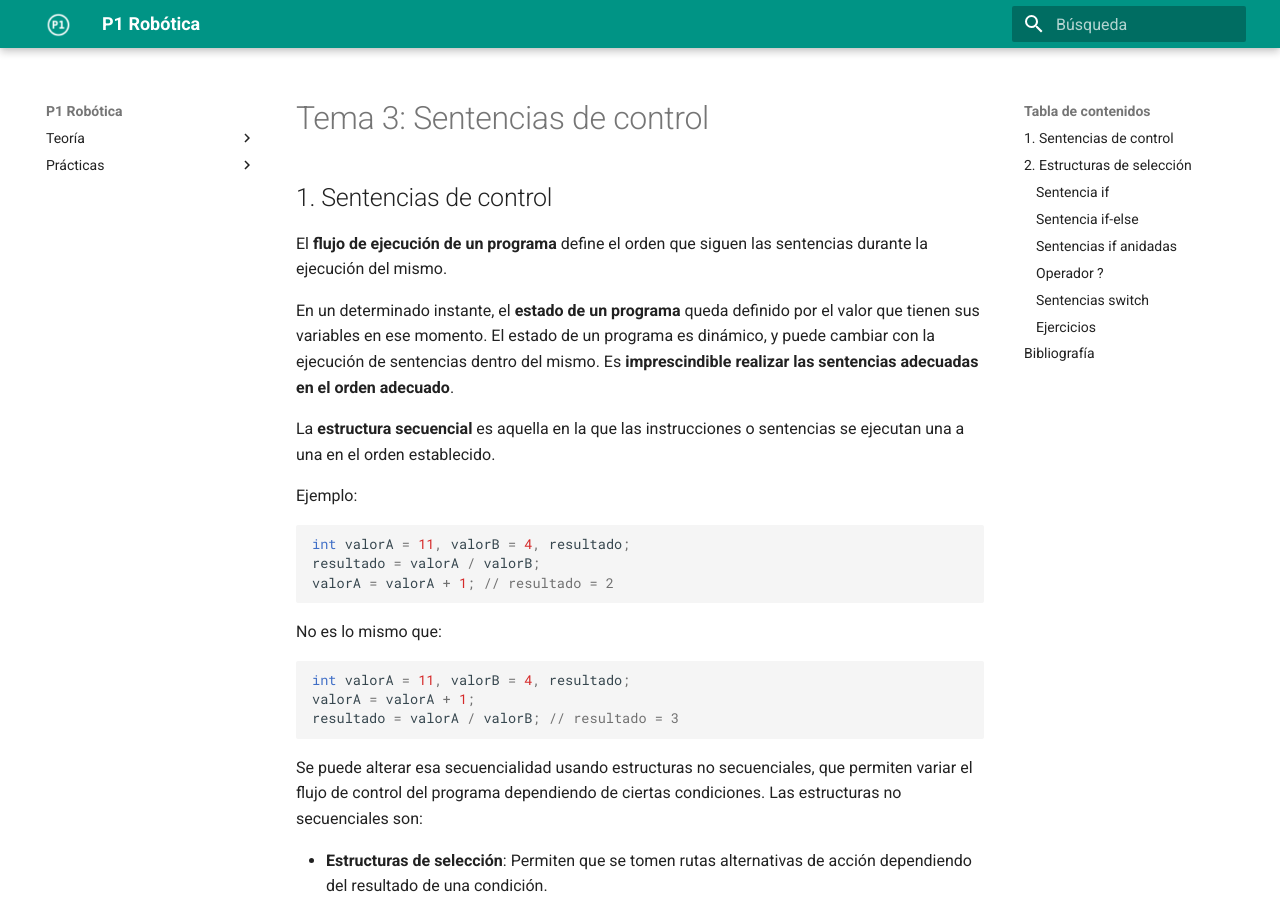
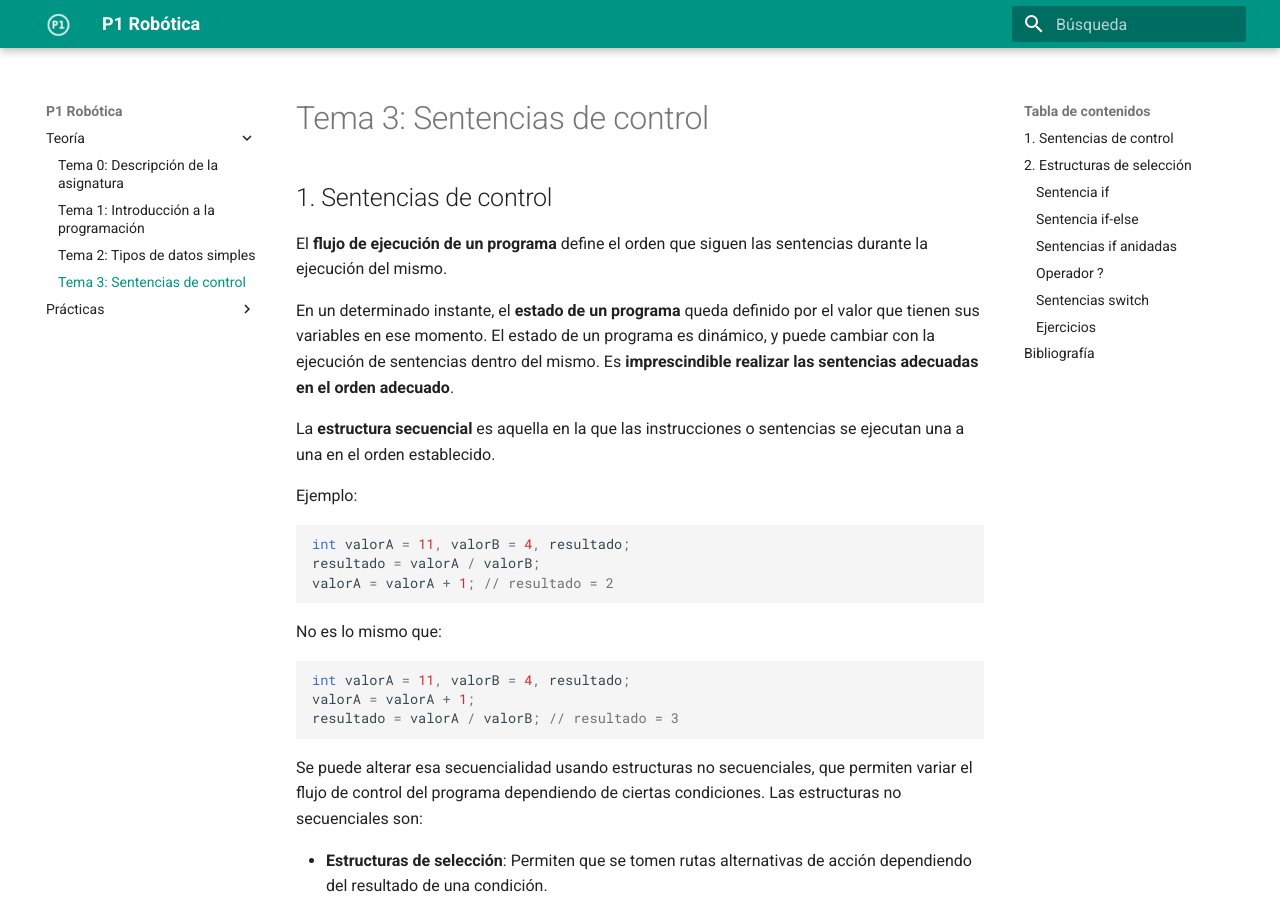
Before and after one commit to cpomares/p1-robotica, an MkDocs documentation site: the page built from docs/Teoria/tema03-sentencias-de-control/tema03-sentencias-de-control.md, in a window 1280 px wide and 900 px high. Built offline with MkDocs 1.6.1 and Material for MkDocs 9.7.7, drawn with Linux system fonts in a browser that asks for light colours.

Commit message:
subido tema 3 parte 1

```diff
--- a/mkdocs.yml
+++ b/mkdocs.yml
@@ -6,6 +6,7 @@ nav:
    - 'Tema 0: Descripción de la asignatura': 'Teoria/tema00-descripcion-asignatura/tema00-descripcion-asignatura.md'
    - 'Tema 1: Introducción a la programación': 'Teoria/tema01-introduccion-a-la-programacion/tema01-introduccion-a-la-programacion.md'
    - 'Tema 2: Tipos de datos simples': 'Teoria/tema02-tipos-de-datos-simples/tema02-tipos-de-datos-simples.md'
+   - 'Tema 3: Sentencias de control': 'Teoria/tema03-sentencias-de-control/tema03-sentencias-de-control.md'
 - 'Prácticas':
    - 'Práctica 0: Entorno Linux y herramientas': 'Practicas/practica00/practica00.md'
    - 'Práctica 1: Tipos de datos simples': 'Practicas/practica01/practica01.md'
```
